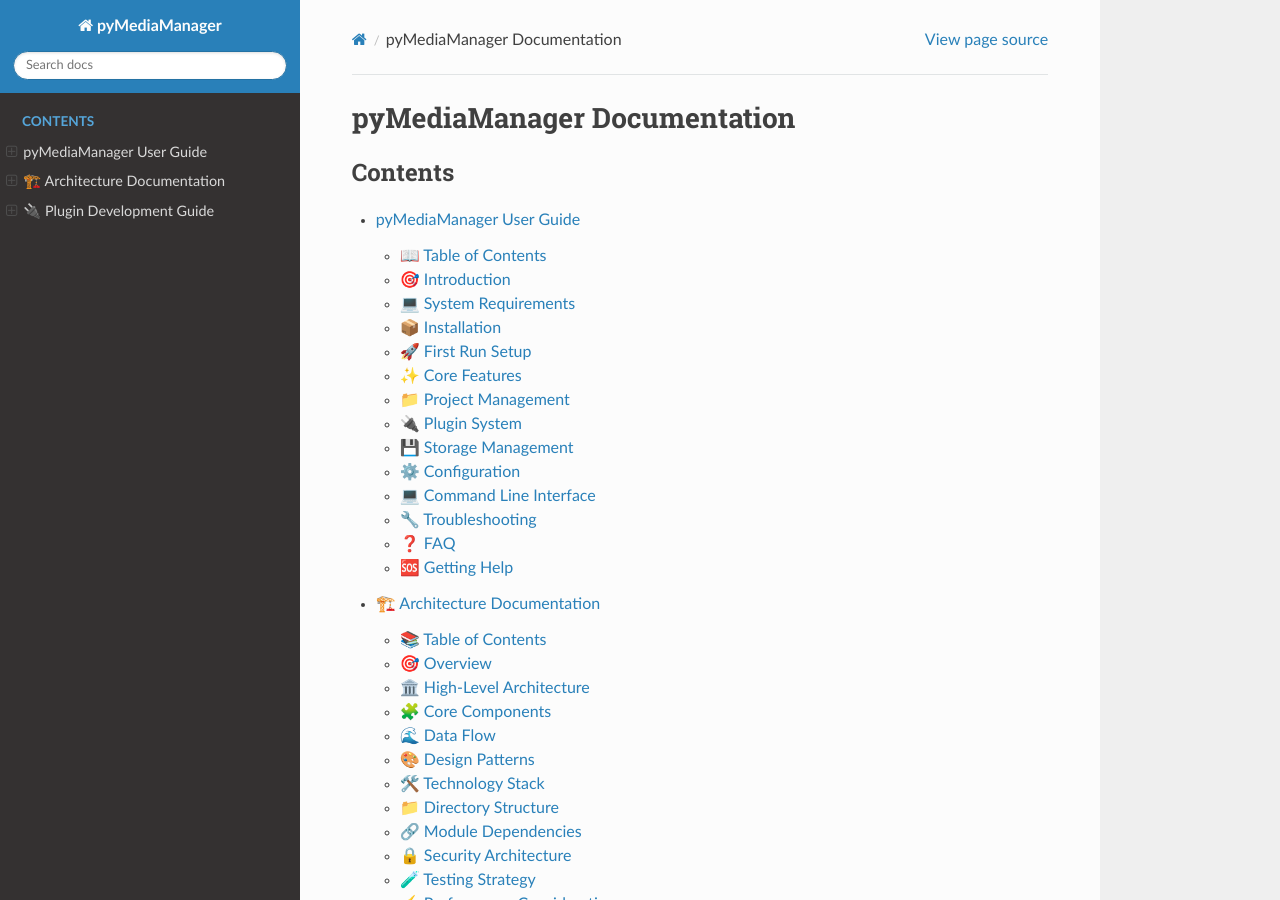
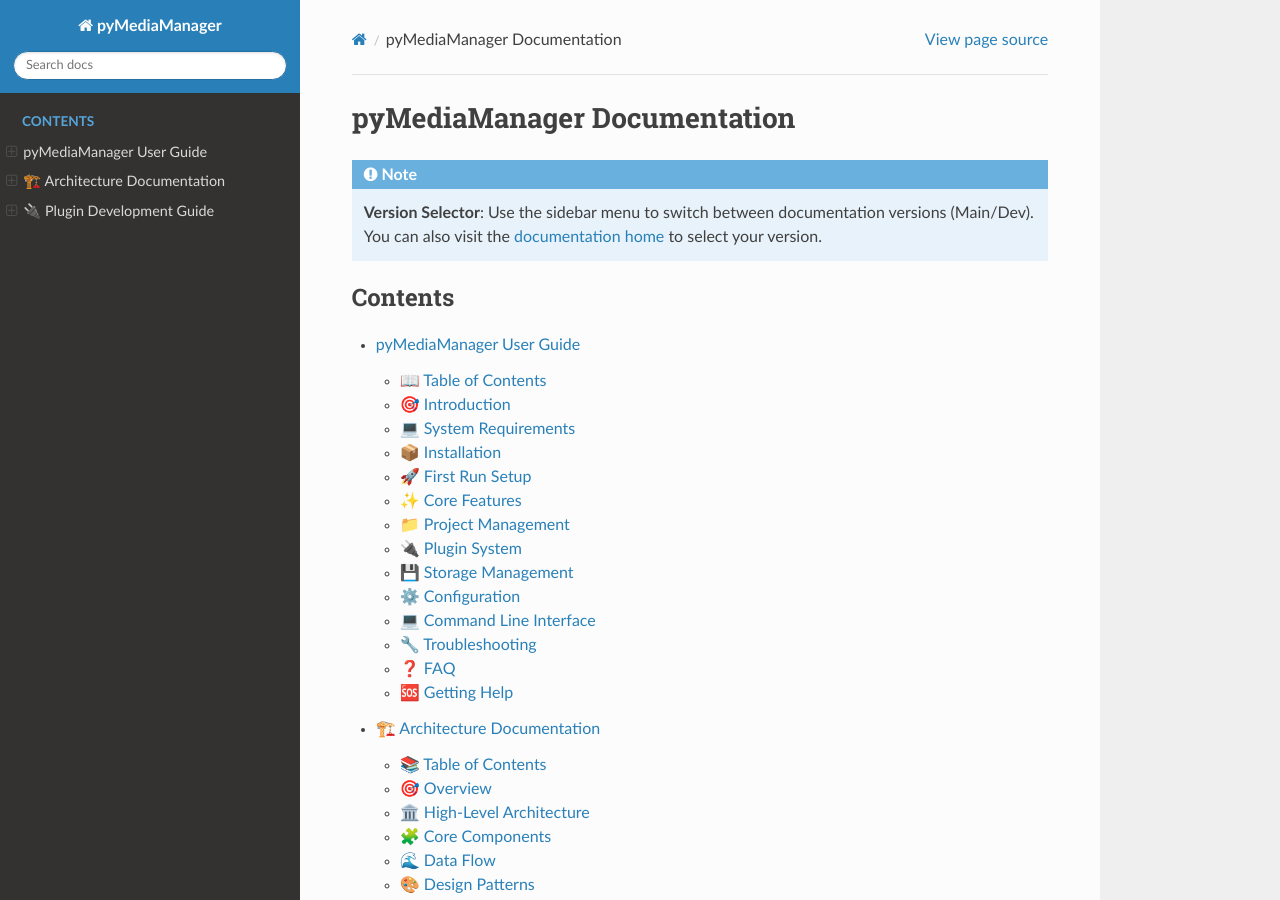
Before and after one commit to mosh666/pyMM, a Sphinx documentation site: the page built from docs/index.md, in a window 1280 px wide and 900 px high. Built offline with Sphinx 7.4.7 and the Read the Docs theme 3.1.0, drawn with Linux system fonts in a browser that asks for light colours.

Commit message:
docs: add version switcher note to index page

````diff
--- a/docs/index.md
+++ b/docs/index.md
@@ -1,4 +1,9 @@
 # pyMediaManager Documentation
+
+```{note}
+**Version Selector**: Use the sidebar menu to switch between documentation versions (Main/Dev).
+You can also visit the [documentation home](https://mosh666.github.io/pyMM/) to select your version.
+```
 
 ```{toctree}
 ---
````
